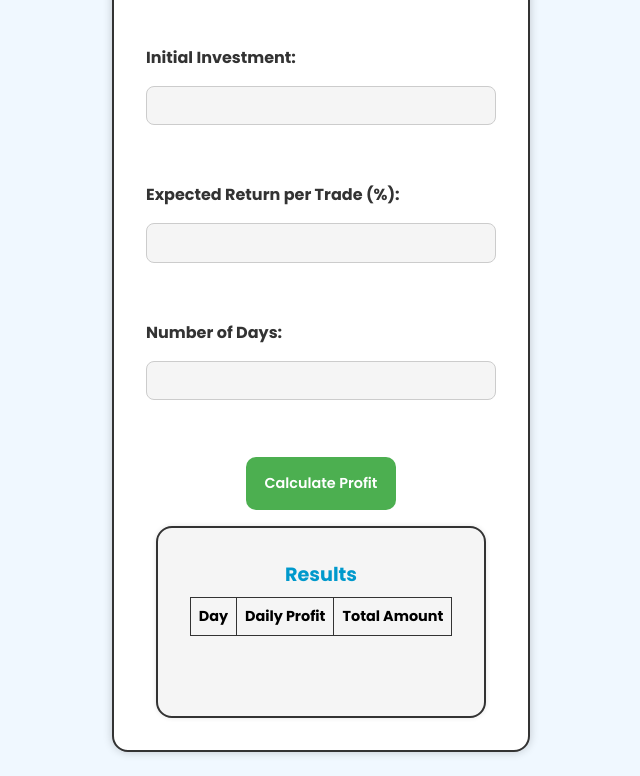
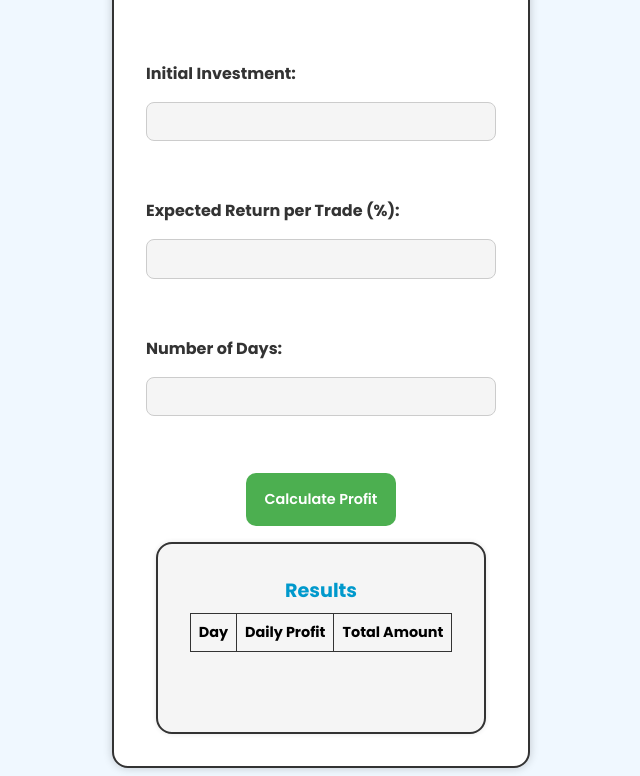
Before and after one commit to Itachi-Uchiha240/Procalci, a plain HTML site: page index.html in a window 1280 px wide. Shown: the part 156-932 px from the top of the page, without its empty margins (319-959 px from the left). Drawn offline with Linux system fonts and the light colour scheme.

Commit message:
Update styles.css

```diff
--- a/styles.css
+++ b/styles.css
@@ -1,7 +1,8 @@
 body {
+  max-width: 90vw;
   font-family: "Poppins", sans-serif;
   font-weight: 100;
-  margin: 0;
+  margin: 2rem auto;
   background-color: #f0f8ff; /* Light blue background */
 }
 
```
